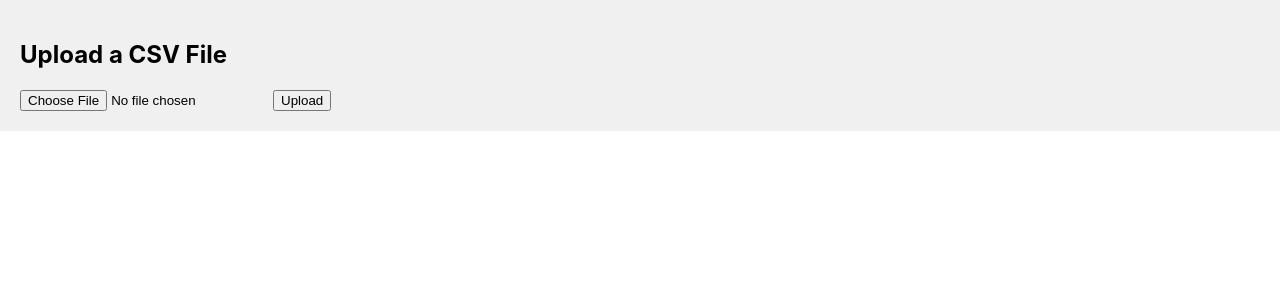
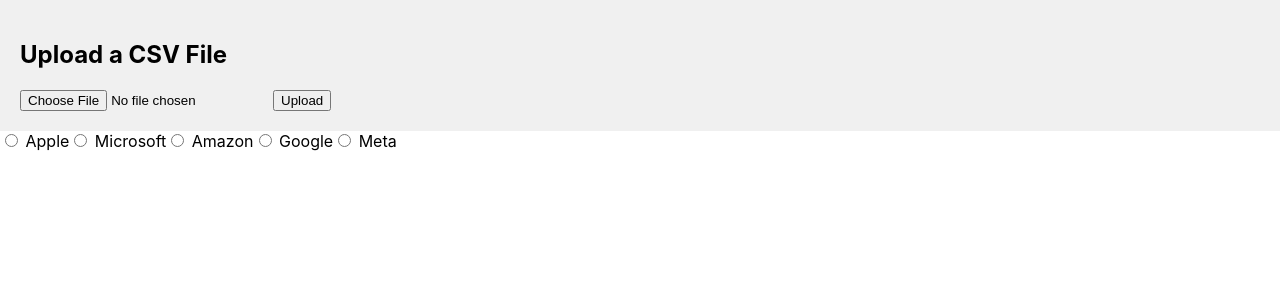
Before and after one commit to abanoubm1234567/assignment5, a React (Create React App) app: page / in a window 1280 px wide. Shown: the top 300 px of the page. Built offline with nearby package versions, Linux system fonts and the light colour scheme.

Commit message:
got something working

```diff
--- a/src/Child1.js
+++ b/src/Child1.js
@@ -29,7 +29,7 @@
     const innerWidth = width - margin.left - margin.right;
     const innerHeight = height - margin.top - margin.bottom;
     var test = new Date("2024-12-02");
-    console.log(test.getMonth())
+    //console.log(test.getMonth())
 
     var data = this.props.csv_data.filter(d => (d.Company ==this.state.company && months[d.Date.getMonth()]==this.state.selectedMonth));
 
@@ -40,7 +40,7 @@
 
     var y_max = (close_max>open_max) ? close_max : open_max
 
-    console.log(y_max)
+    //console.log(y_max)
 
     const yScale = d3.scaleLinear().domain([0, 10]).range([innerHeight, 0]);
 
@@ -48,16 +48,44 @@
 
   }
 
+  handleButtonChange = (event) => {
+    this.setState({
+      company : event.target.value
+    })
+    //console.log(this.state.company)
+  }
+
   render() {
     const options = ['Apple', 'Microsoft', 'Amazon', 'Google', 'Meta']; // Use this data to create radio button
     const months = ['January', 'February', 'March', 'April', 'May', 'June', 'July', 'August', 'September', 'October', 'November', 'December']; // Use this data to create dropdown
 
     return (
+      <div>
+
       <div className="child1">
 
+        <div className="Buttons">
+        <input type="radio" value="Apple" name="Company" onChange={this.handleButtonChange}/> Apple
+        <input type="radio" value="Microsoft" name="Company" onChange={this.handleButtonChange}/> Microsoft
+        <input type="radio" value="Amazon" name="Company" onChange={this.handleButtonChange}/> Amazon
+        <input type="radio" value="Google" name="Company" onChange={this.handleButtonChange}/> Google
+        <input type="radio" value="Meta" name="Company" onChange={this.handleButtonChange}/> Meta
+        </div>
+        <CurrentCompany></CurrentCompany>
+      </div>
       </div>
     );
   }
 }
 
+class CurrentCompany extends Component{
+  render(){
+    return(
+      <div>
+
+      </div>
+    )
+  }
+}
+
 export default Child1;
```
